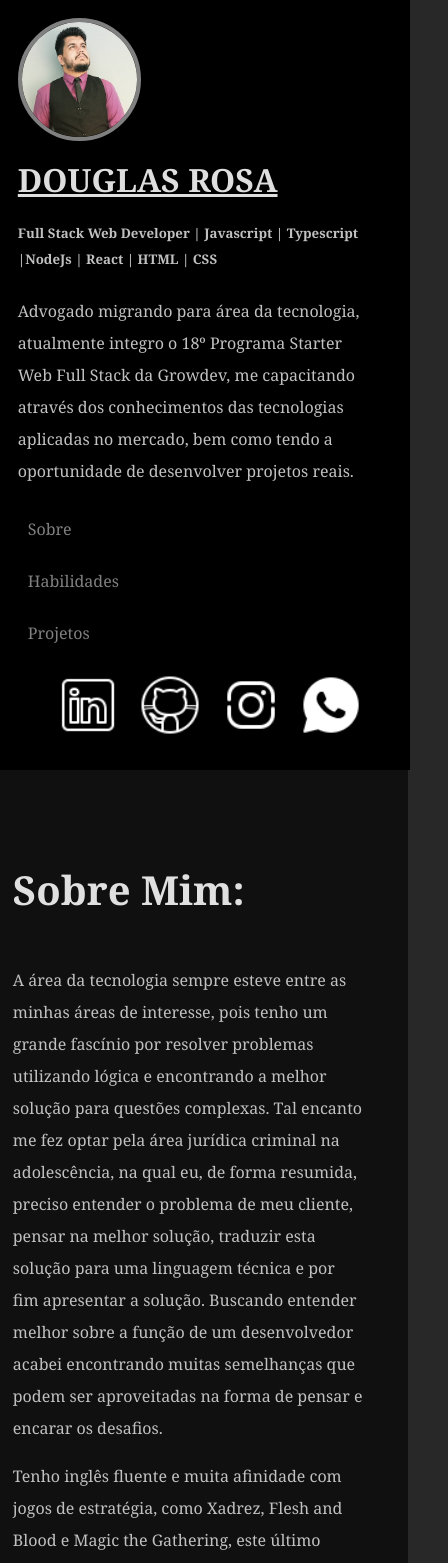
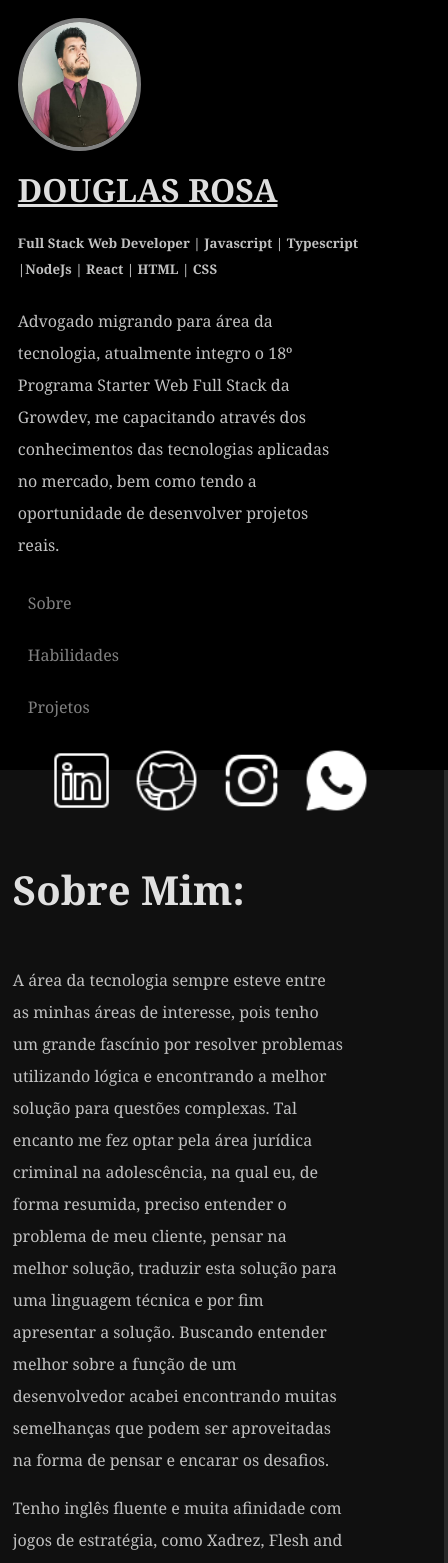
Before and after one commit to DoughRosa/PORTIFOLIO, a React (Vite) app: page / in a window 390 px wide. Shown: the top 1563 px of the page, 448 px wide, since content can reach past the window. Built offline with nearby package versions, Linux system fonts and the light colour scheme.

Commit message:
fixed: resposivity

```diff
--- a/src/components/Body/ApresentacaoStyled.tsx
+++ b/src/components/Body/ApresentacaoStyled.tsx
@@ -21,15 +21,21 @@ const ApresentacaoStyled = styled.div`
 
   @media (max-width: 425px) {
     position: relative;
-    width: 100vw;
     height: 750px;
+    width: 428px;
     margin: 0vw;
     padding: 10px;
   }
 
+  @media (max-width: 375px){
+    height: 800px;
+    width: 352px;
+    margin: 0vw;
+  }
+
   @media (max-width: 320px){
     height: 800px;
-    width: 90vw;
+    width: 300px;
     margin: 0vw;
   }
 `;
--- a/src/components/Body/Container/ContainerStyled.tsx
+++ b/src/components/Body/Container/ContainerStyled.tsx
@@ -19,7 +19,7 @@ const ContainerStyled = styled.div`
   }
 
   @media (max-width: 375px) {
-    width: 98vw;
+    width: 90vw;
   }
 `
 
--- a/src/components/Body/ConteudoStyled.tsx
+++ b/src/components/Body/ConteudoStyled.tsx
@@ -2,20 +2,44 @@ import styled from "styled-components";
 
 const ConteudoStyled = styled.div`
   color: ${(props) => props.theme.colors.quartiary};
-  height: 100%;
   width: 40vw;
   background-color: #101010;
   margin-left: 50vw;
   align-items: center;
 
+  @media (max-width: 2560px) {
+    height: 6600px;
+  }
+
+  @media (max-width: 1440px) {
+    height: 4850px;
+  }
+
+  @media (max-width: 1024px) {
+    height: 4650px;
+  }
+
   @media (max-width: 768px) {
-    width: 80vw;
     margin-left: 10vw;
+    width: 614px;
   }
 
   @media (max-width: 425px) {
+    margin: 0vw;
+    width: 434px;
+    padding: 5px;
+  }
+
+  @media (max-width: 375px) {
     position: relative;
-    width: 102vw;
+    width: 362px;
+    margin: 0vw;
+    padding: 5px;
+  }
+
+  @media (max-width: 320px) {
+    position: relative;
+    width: 308px;
     margin: 0vw;
     padding: 5px;
   }
--- a/src/components/Body/Imagem/GifStyled.tsx
+++ b/src/components/Body/Imagem/GifStyled.tsx
@@ -32,7 +32,7 @@ const GifStyled = styled.img`
   }
 
   @media (max-width: 375px) {
-    width: 300px;
+    width: 200px;
   }
 `;
 
--- a/src/components/Body/Imagem/ImagemStyled.tsx
+++ b/src/components/Body/Imagem/ImagemStyled.tsx
@@ -12,7 +12,7 @@ const ImagemStyled = styled.img`
 
   @media (max-width: 2560px) {
     height: 300px;
-    width: 300px;
+    width: 280px;
   }
   @media (max-width: 1920px) {
     height: 200px;
@@ -36,10 +36,14 @@ const ImagemStyled = styled.img`
   }
   @media (max-width: 425px) {
     width: 115px;
-    height: 115px;
+    height: 125px;
   }
   @media (max-width: 375px) {
-    width: 100px;
+    width: 90px;
+    height: 100px;
+  }
+  @media (max-width: 320px) {
+    width: 75px;
     height: 100px;
   }
 `;
--- a/src/components/Body/Projetos/ProjetosStyled.tsx
+++ b/src/components/Body/Projetos/ProjetosStyled.tsx
@@ -22,7 +22,7 @@ const ProjetosStyled = styled.div`
   }
 
   @media (max-width: 375px) {
-    width: 100vw;
+    width: 90vw;
   }
 `;
 
--- a/src/components/Footer/Footer.tsx
+++ b/src/components/Footer/Footer.tsx
@@ -8,16 +8,16 @@ function Footer() {
   return (
     <FooterStyled>
       <a target="_Blank" href="https://www.linkedin.com/in/douglasrosadasilva/">
-        <img style={{ height: '62px', margin: '10px' }} src={linkedin} alt="" />
+        <img className="icones" style={{ margin: '10px' }} src={linkedin} alt="" />
       </a>
       <a target="_Blank" href="https://github.com/DoughRosa">
-        <img style={{ height: '62px', margin: '10px' }} src={github} alt="" />
+        <img className="icones" style={{ margin: '10px' }} src={github} alt="" />
       </a>
       <a target="_Blank" href="https://www.instagram.com/dough_rosa/">
-        <img style={{ height: '60px', margin: '10px' }} src={instagram} alt="" />
+        <img className="icones" style={{ margin: '10px' }} src={instagram} alt="" />
       </a>
       <a target="_Blank" href="https://wa.me/5551999592443">
-        <img style={{ height: '60px', margin: '10px' }} src={whatsapp} alt="" />
+        <img className="icones" style={{ margin: '10px' }} src={whatsapp} alt="" />
       </a>
     </FooterStyled>
   );
--- a/src/components/PageDefaultStyled.tsx
+++ b/src/components/PageDefaultStyled.tsx
@@ -4,8 +4,38 @@ const PageDefaultStyled = styled.div`
     display: flex;
     justify-content: space-between;
 
-    @media (max-width: 768px) {
+  @media (max-width: 2560px) {
+    height: 300px;
+    width: 280px;
+  }
+  @media (max-width: 1920px) {
+    height: 200px;
+    width: 200px;
+  }
+  @media (max-width: 1740px) {
+    height: 170px;
+    width: 170px;
+  }
+  @media (max-width: 1440px) {
+    height: 150px;
+    width: 150px;
+  }
+  @media (max-width: 1024px) {
+    height: 100px;
+    width: 100px;
+  }
+  @media (max-width: 768px) {
     flex-direction: column;
+    height: 175px;
+    width: 175px;
+  }
+  @media (max-width: 425px) {
+    width: 105px;
+    height: 115px;
+  }
+  @media (max-width: 375px) {
+    width: 75px;
+    height: 100px;
   }
 `;
 
--- a/src/index.css
+++ b/src/index.css
@@ -102,7 +102,7 @@ p {
   }
 
   @media (max-width: 425px) {
-    width: 90vw;
+    width: 85vw;
   }
 }
 
@@ -124,8 +124,12 @@ p {
     width: 150px;
   }
 
-  @media (max-width: 425px) {
+  @media (max-width: 375px) {
     width: 100px;
+  }
+
+  @media (max-width: 320px) {
+    width: 85px;
   }
 }
 
@@ -134,3 +138,21 @@ p {
     box-shadow: 4px 4px #bebebe;
     cursor: pointer;
 }
+
+.icones{
+  @media (max-width: 425px) {
+    height: 65px
+  }
+
+  @media (max-width: 425px) {
+    height: 65px
+  }
+
+  @media (max-width: 375px) {
+    height: 55px
+  }
+
+  @media (max-width: 320px) {
+    height: 45px
+  }
+}
```
